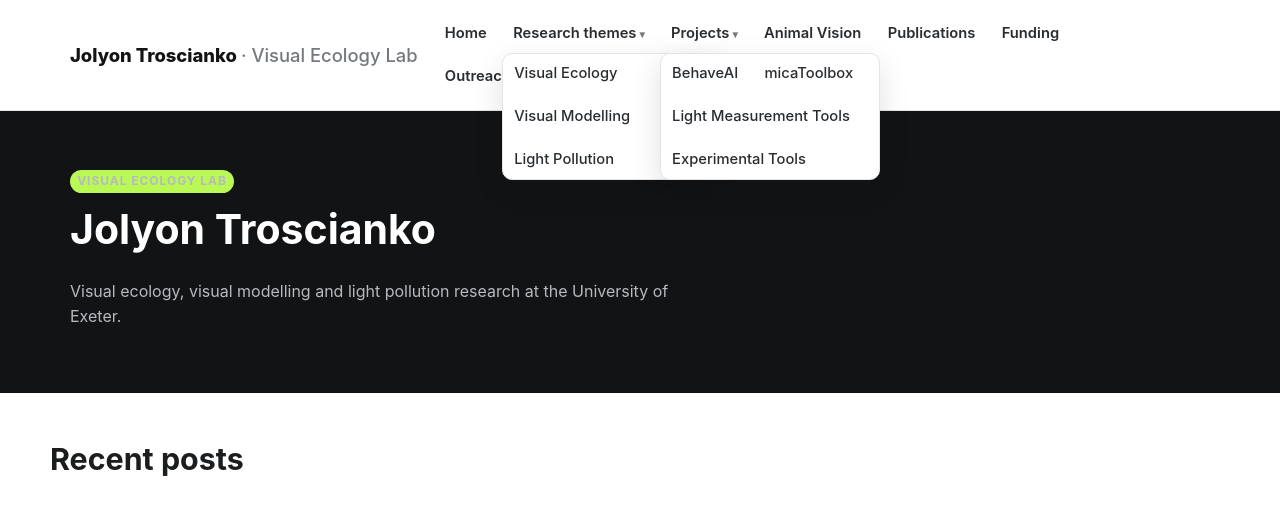
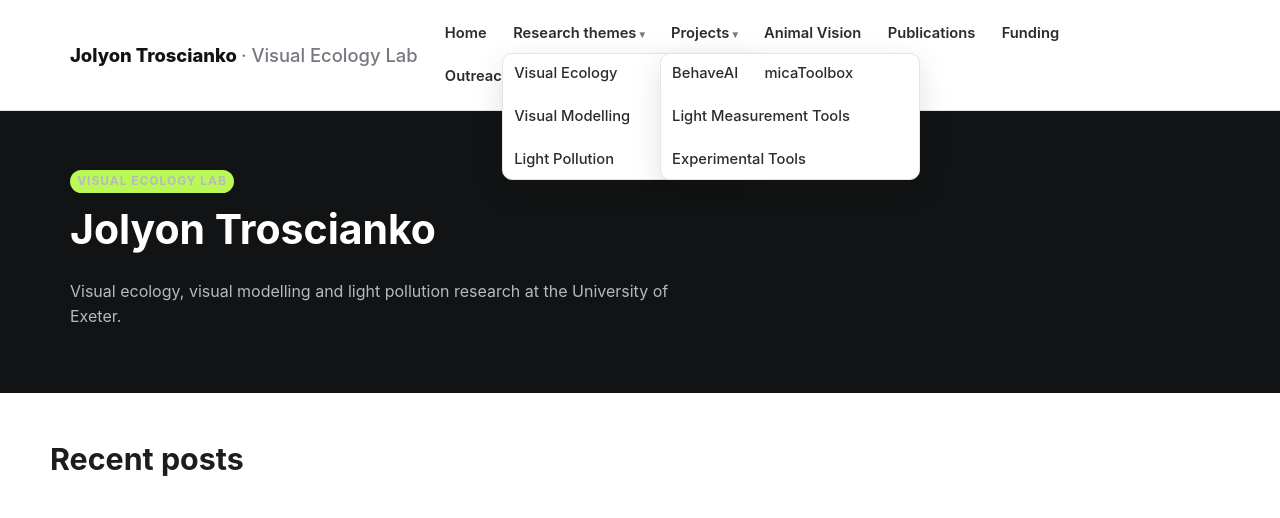
Before and after one commit to troscianko/jolyon, a Jekyll site: the page built from index.md, in a window 1280 px wide and 1400 px high. Shown: the top 518 px of the window. Built offline with Jekyll 4.4.1, drawn with Linux system fonts in a browser that asks for light colours.

Commit message:
Give dropdown menus a fixed width instead of shrink-to-fit
min-width alone let the browser recompute the dropdown's intrinsic width
from its widest item on first paint, causing a visible reflow/jump (e.g.
micaToolbox wrapping between lines) right as it opened on hover.

Co-Authored-By: Claude Sonnet 5 <noreply@anthropic.com>
Claude-Session: https://claude.ai/code/session_01TRNTpKSRcoNfXEmfVwbNLE

```diff
--- a/assets/css/main.scss
+++ b/assets/css/main.scss
@@ -149,7 +149,7 @@ p { margin: 0 0 1em; }
   position: absolute;
   left: 0;
   top: 100%;
-  min-width: 220px;
+  width: 260px;
   background: var(--bg);
   border: 1px solid var(--border);
   border-radius: 10px;
```
